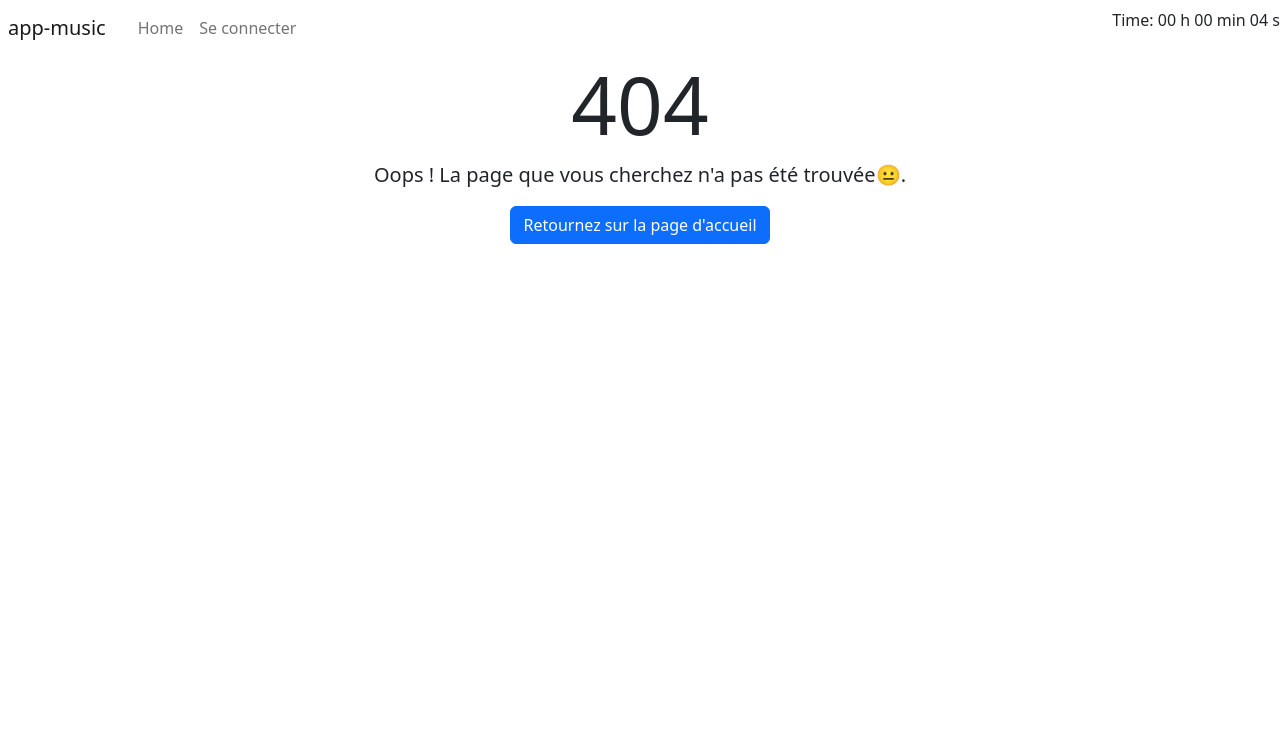
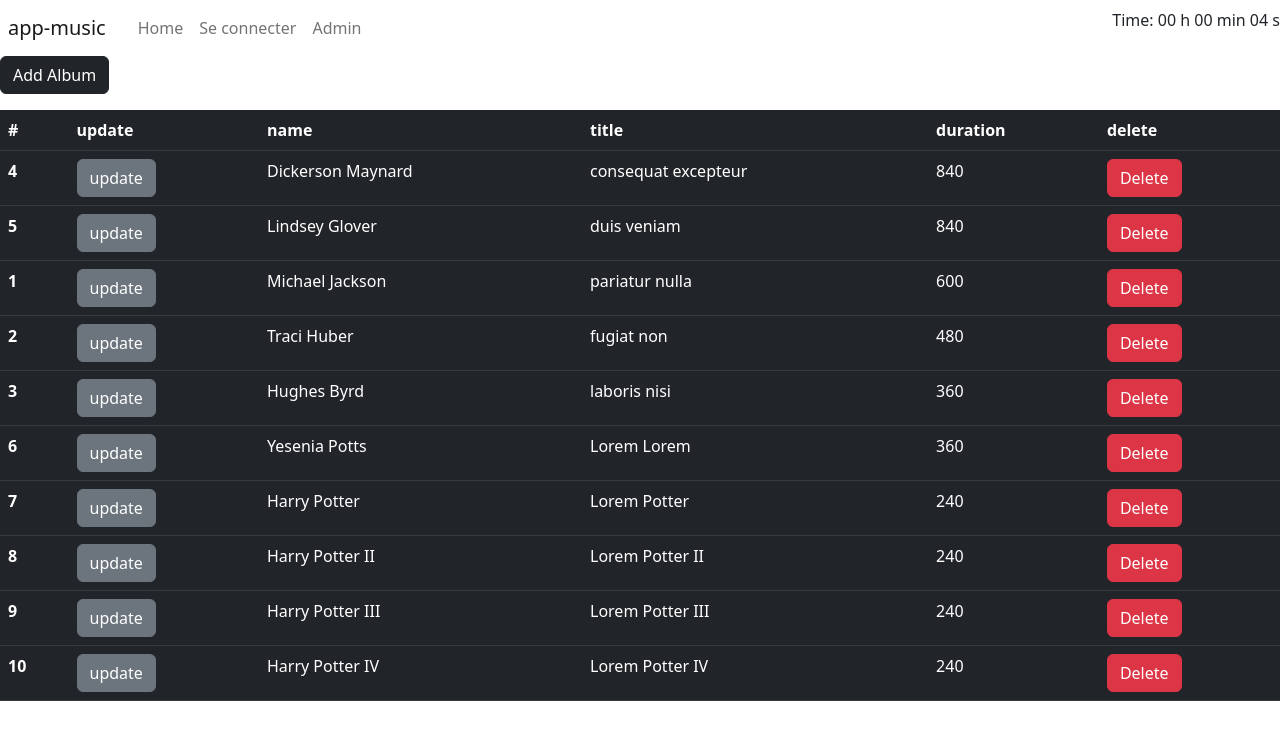
Before and after one commit to possidiuscapo/app-music-1, an Angular app: page /admin in a window 1280 px wide. Before the commit this address had no page. Shown: the top 740 px of the page. Built offline with nearby package versions, Linux system fonts and the light colour scheme; data requests are answered from the project's data file.

Commit message:
created AlbumComponent

```diff
--- /dev/null
+++ b/src/app/admin/album/album.component.html
@@ -0,0 +1,30 @@
+<!-- <pre *ngIf="albums">{{ albums | json  }}</pre> -->
+<p>
+  <button class="btn btn-dark">Add Album</button>
+</p>
+<table class="table table-dark">
+  <thead>
+    <tr>
+      <th scope="col">#</th>
+      <th scope="col">update</th>
+      <th scope="col">name</th>
+      <th scope="col">title</th>
+      <th scope="col">duration</th>
+      <th scope="col">delete</th>
+    </tr>
+  </thead>
+  <tbody>
+    <tr *ngFor="let album of albums">
+      <th scope="row">{{album.id}}</th>
+      <td>
+        <button type="button" class="btn btn-secondary">update</button>
+      </td>
+      <td>{{album.name}}</td>
+      <td>{{album.title}}</td>
+      <td>{{album.duration}}</td>
+      <td>
+        <button class="btn btn-danger">Delete</button>
+      </td>
+    </tr>
+  </tbody>
+</table>
--- /dev/null
+++ b/src/app/admin/album/album.component.ts
@@ -0,0 +1,21 @@
+import { Component, OnInit } from '@angular/core';
+import { Album } from 'src/app/album';
+import { AlbumService } from 'src/app/album.service';
+
+@Component({
+  selector: 'app-album',
+  templateUrl: './album.component.html',
+  styleUrls: ['./album.component.css']
+})
+export class AlbumComponent implements OnInit {
+  albums!: Album[];
+
+  constructor(private aS: AlbumService) {}
+
+  ngOnInit(): void {
+      this.aS.getAlbums().subscribe({
+        next: (alb: Album[]) => {this.albums = alb}
+      })
+  }
+
+}
--- a/src/app/app-routing.module.ts
+++ b/src/app/app-routing.module.ts
@@ -1,10 +1,30 @@
 import { NgModule } from '@angular/core';
 import { RouterModule, Routes } from '@angular/router';
+import { AlbumsComponent } from './albums/albums.component';
+import { LoginComponent } from './login/login.component';
+import { AlbumDescriptionComponent } from './album-description/album-description.component';
+import { PageNotFoundComponent } from './page-not-found/page-not-found.component';
+import { AlbumComponent } from './admin/album/album.component';
 
-const routes: Routes = [];
+
+/**
+ * L'ensemble des routes de notre application
+ */
+const albumsRoutes: Routes = [
+  {path: '', redirectTo: '/albums', pathMatch: 'full'},
+  {path: 'albums', component: AlbumsComponent},
+  {path: 'login', component: LoginComponent},
+  {path: 'album/:albumId', component: AlbumDescriptionComponent},
+  {path: 'admin', component: AlbumComponent},
+
+  /*========= ATTENTION DANGER ==========*/
+  {path: '**', component: PageNotFoundComponent},
+];
+
 
 @NgModule({
-  imports: [RouterModule.forRoot(routes)],
+  declarations: [],
+  imports: [RouterModule.forRoot(albumsRoutes),],
   exports: [RouterModule]
 })
 export class AppRoutingModule { }
--- a/src/app/app.component.html
+++ b/src/app/app.component.html
@@ -11,6 +11,9 @@
       <li class="nav-item">
         <a class="nav-link" routerLink="/login">Se connecter</a>
       </li>
+      <li class="nav-item">
+        <a class="nav-link" routerLink="/admin">Admin</a>
+      </li>
     </ul>
     <p *ngIf="count">{{ count }}</p>
   </nav>
--- a/src/app/app.module.ts
+++ b/src/app/app.module.ts
@@ -10,26 +10,14 @@ import { NgbModule } from '@ng-bootstrap/ng-bootstrap';
 import { AlbumDetailsComponent } from './album-details/album-details.component';
 import { FormsModule } from '@angular/forms';
 import { SearchComponent } from './search/search.component';
-import { RouterModule, Routes } from '@angular/router';
 import { LoginComponent } from './login/login.component';
 import { AlbumDescriptionComponent } from './album-description/album-description.component';
 import { PageNotFoundComponent } from './page-not-found/page-not-found.component';
 import { PaginateComponent } from './paginate/paginate.component';
 import { AudioPlayerComponent } from './audio-player/audio-player.component';
 import { HttpClientModule } from '@angular/common/http';
+import { AdminModule } from './admin/admin.module';
 
-/**
- * L'ensemble des routes de notre application
- */
-const albumsRoutes: Routes = [
-  {path: '', redirectTo: '/albums', pathMatch: 'full'},
-  {path: 'albums', component: AlbumsComponent},
-  {path: 'login', component: LoginComponent},
-  {path: 'album/:albumId', component: AlbumDescriptionComponent},
-
-  /*========= ATTENTION DANGER ==========*/
-  {path: '**', component: PageNotFoundComponent},
-];
 
 @NgModule({
   declarations: [
@@ -49,11 +37,8 @@ const albumsRoutes: Routes = [
     NgbModule,
     FormsModule,
     BrowserAnimationsModule,
-    /**
-     * forRoot: méthode utilisée pour définir les routes à utilisés dans le module de routage.
-     */
-    RouterModule.forRoot(albumsRoutes),
     HttpClientModule,
+    AdminModule,
   ],
   providers: [],
   bootstrap: [AppComponent]
```
Also changed, not shown: src/app/admin/admin.module.ts (added, +16 -0 lines), src/app/admin/album/album.component.css (added), 1 other file (tests, documents, lock files or other folders).
